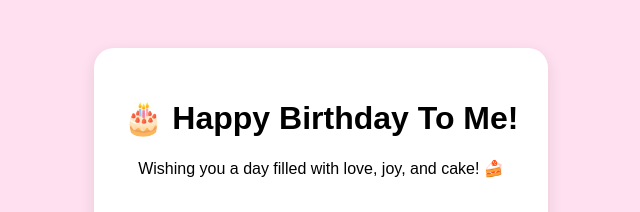
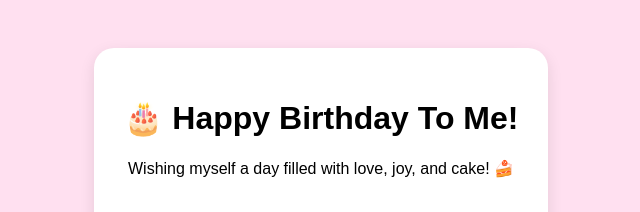
Before and after one commit to savinkhon/savinkhon.github.io, a plain HTML site: page index.html in a window 1280 px wide. Shown: the top 212 px of the page, without its empty margins (319-959 px from the left). Drawn offline with Linux system fonts and the light colour scheme; grey boxes are pictures that could not be loaded.

Commit message:
Update index.html

```diff
--- a/index.html
+++ b/index.html
@@ -8,7 +8,7 @@
 <body>
   <div class="card">
     <h1>🎂 Happy Birthday To Me!</h1>
-    <p>Wishing you a day filled with love, joy, and cake! 🍰</p>
+    <p>Wishing myself a day filled with love, joy, and cake! 🍰</p>
     <img src="https://media.giphy.com/media/l0MYt5jPR6QX5pnqM/giphy.gif" alt="Birthday gif" />
     <p>Love Yourself 💖</p>
   </div>
```
